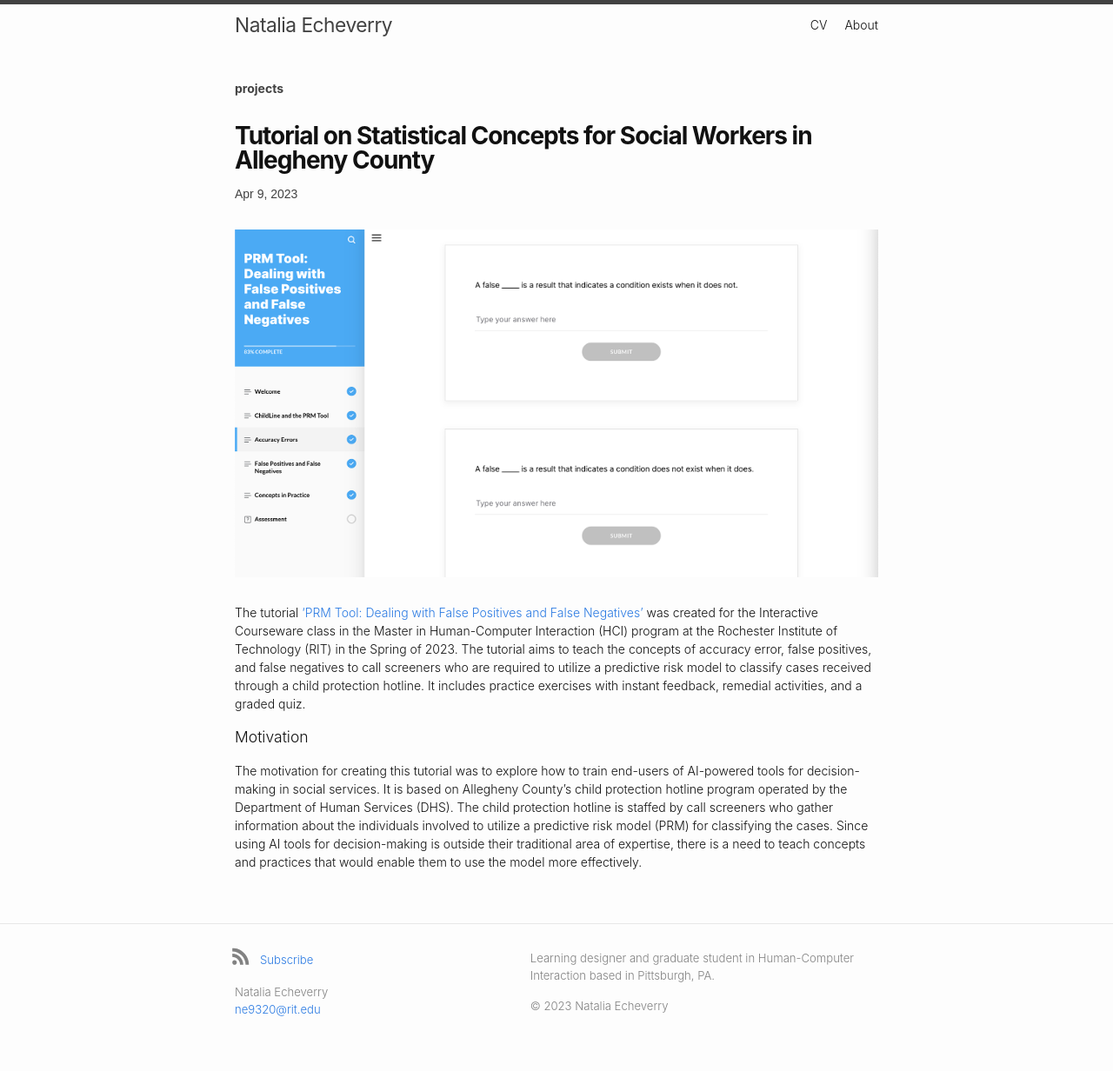
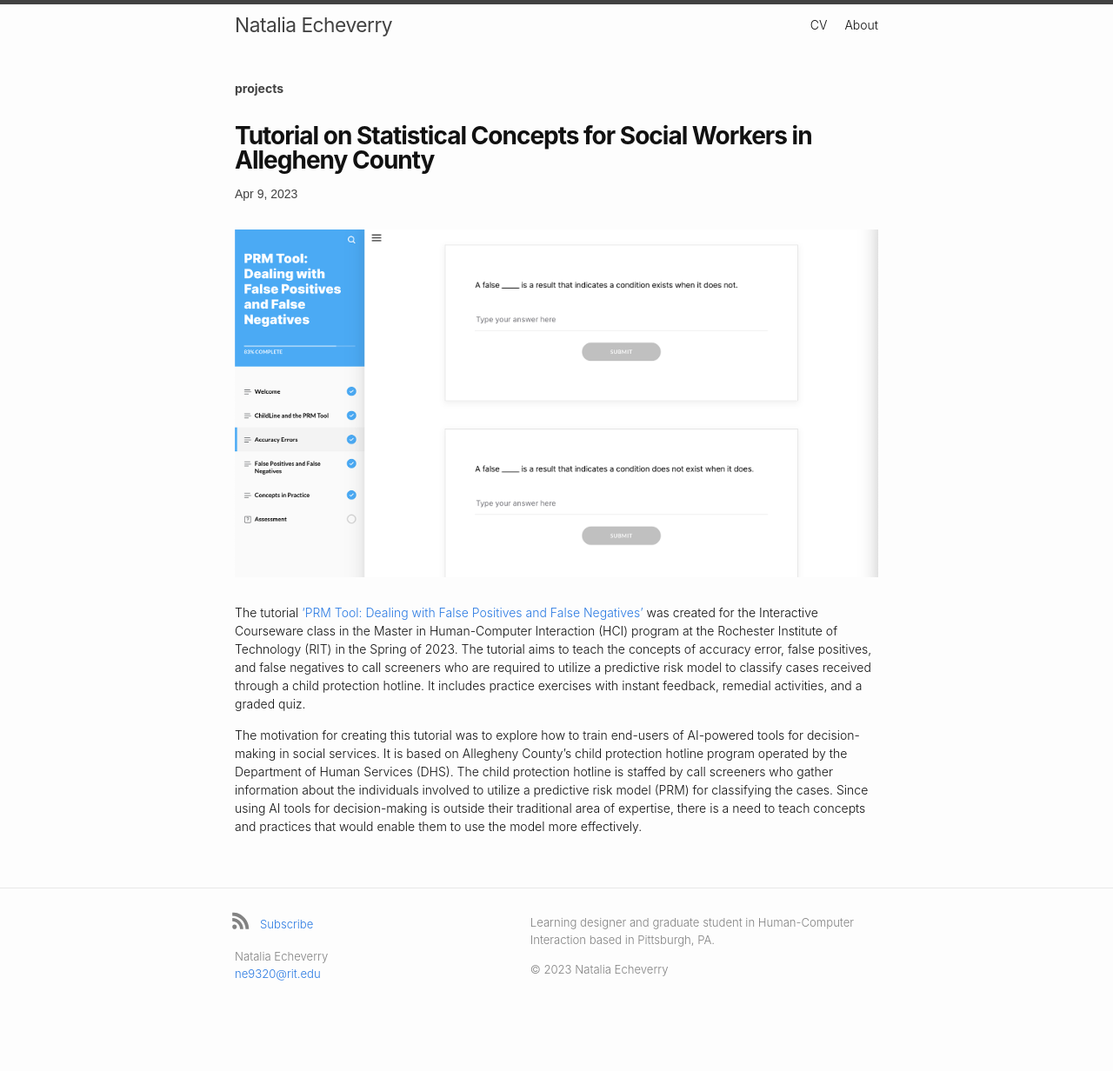
Before and after one commit to verrynatalia/verrynatalia, a Jekyll site: the page built from blog-projects/_posts/2023-04-09-primer-stat-concepts.md, in a window 1280 px wide. Shown: the whole page at 87% size. Built offline with Jekyll 4.4.1, drawn with Linux system fonts in a browser that asks for light colours; some web fonts are replaced; after the commit the page ends 1190 px from its top, so only the background shows below that.

Commit message:
Update 2023-04-09-primer-stat-concepts.md

```diff
--- a/blog-projects/_posts/2023-04-09-primer-stat-concepts.md
+++ b/blog-projects/_posts/2023-04-09-primer-stat-concepts.md
@@ -8,6 +8,4 @@ image: assets/images/PRM_tutorial.png
 
 The tutorial ['PRM Tool: Dealing with False Positives and False Negatives'](https://app.cloud.scorm.com/sc/InvitationConfirmEmail?publicInvitationId=88faaa41-7350-409f-b1db-66a8a9b5a485) was created for the Interactive Courseware class in the Master in Human-Computer Interaction (HCI) program at the Rochester Institute of Technology (RIT) in the Spring of 2023. The tutorial aims to teach the concepts of accuracy error, false positives, and false negatives to call screeners who are required to utilize a predictive risk model to classify cases received through a child protection hotline. It includes practice exercises with instant feedback, remedial activities, and a graded quiz.
 
-#### Motivation
-
 The motivation for creating this tutorial was to explore how to train end-users of AI-powered tools for decision-making in social services. It is based on Allegheny County's child protection hotline program operated by the Department of Human Services (DHS). The child protection hotline is staffed by call screeners who gather information about the individuals involved to utilize a predictive risk model (PRM) for classifying the cases. Since using AI tools for decision-making is outside their traditional area of expertise, there is a need to teach concepts and practices that would enable them to use the model more effectively.
```
